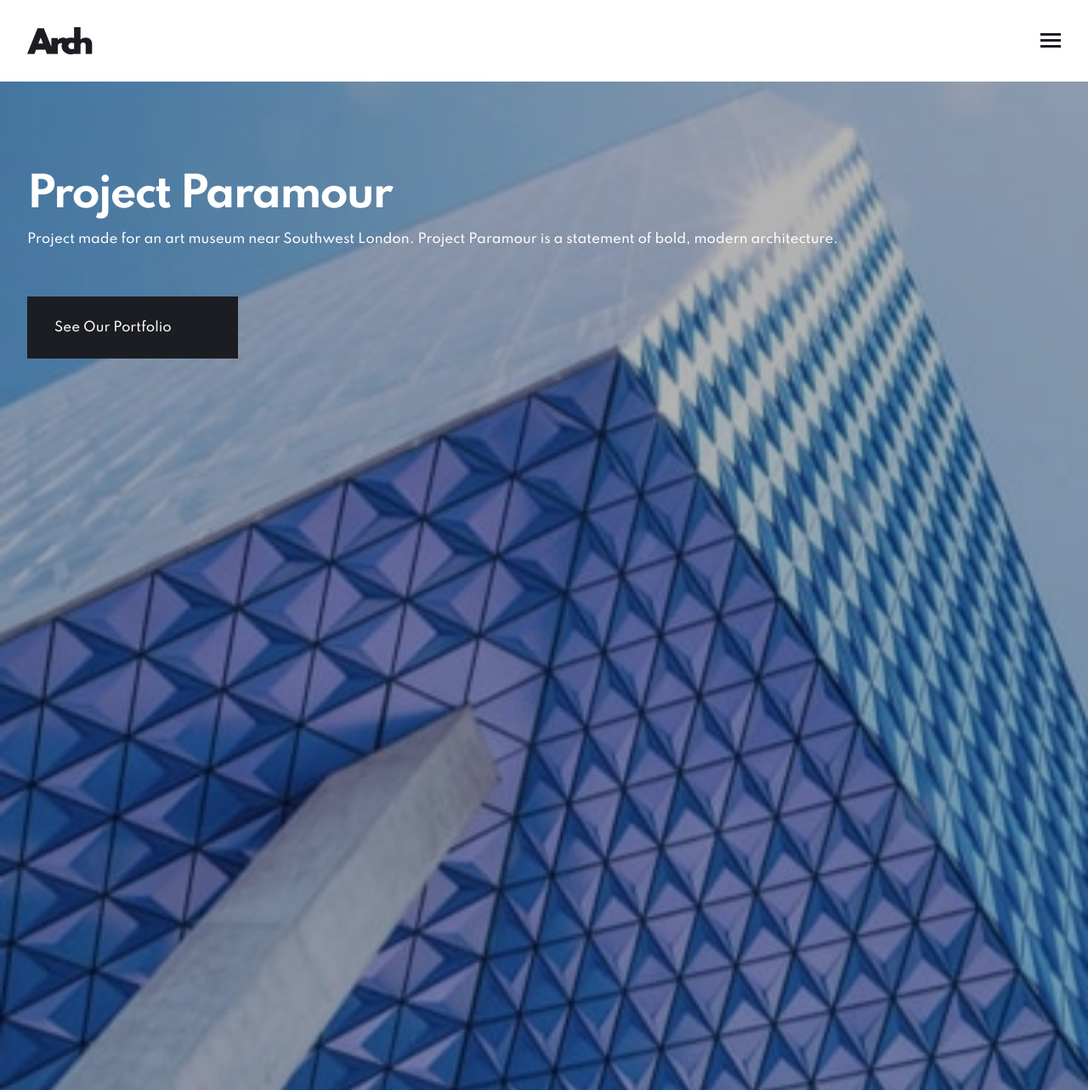
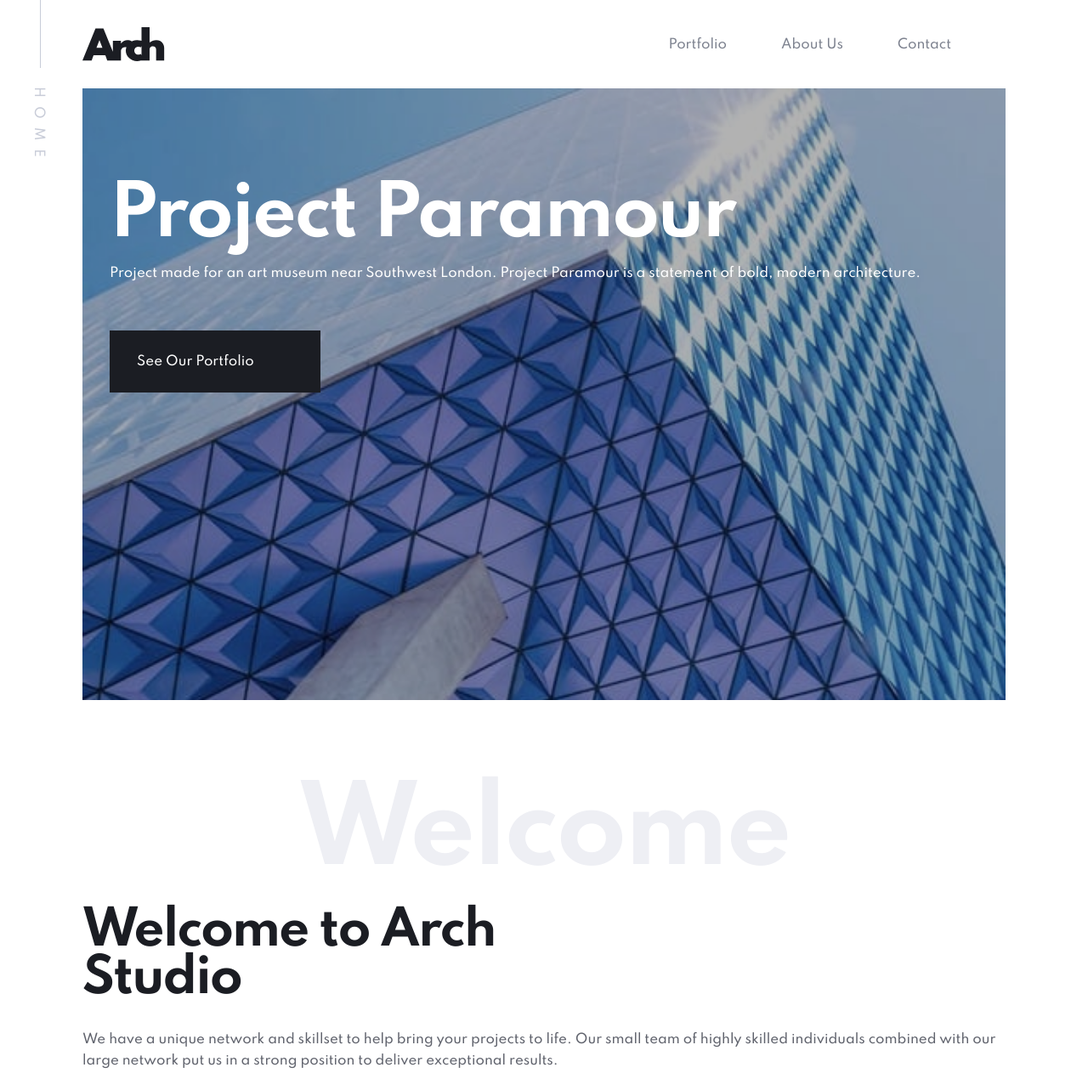
Before and after one commit to jcollier78/arch-studio-multi-page-website, a plain HTML site: page index.html in a window 1280 px wide. Shown: the top 1283 px of the page at 85% size. Drawn offline with Linux system fonts and the light colour scheme.

Commit message:
working on homepage tablet size

```diff
--- a/index.html
+++ b/index.html
@@ -18,10 +18,10 @@
 
     <!-- Desktop and tablet page label -->
     <div class="page-label">
-      Home
+      <span>Home</span>
     </div>
 
-    <div class="container flex flex-jc-sb flex-ai-c">
+    <div class="container menu">
       <div class="logo"><img src="./assets/logo.svg " alt="arch"></div>
 
       <!-- Main Menu -->
@@ -48,14 +48,12 @@
     </div>
   </header>
 
-
-
   <section class="slider">
 
     <div class="slide-container">
 
-      <div class="slide current-slide">
-        <img src="./assets/home/mobile/image-hero-paramour.jpg" alt="Project Paramour">
+      <div class="slide slide-1 current-slide">
+        <!-- <img src="./assets/home/mobile/image-hero-paramour.jpg" alt="Project Paramour"> -->
         <div class="slide-content">
           <h1>Project Paramour</h1>
           <p>Project made for an art museum near Southwest London. Project Paramour is
--- a/scss/_about-us.scss
+++ b/scss/_about-us.scss
@@ -5,10 +5,21 @@
     margin-bottom: 36px;
     padding: 170px 32px;
 
+    @media screen and (min-width: 768px) {
+        background: linear-gradient(0deg, rgba(0,0,0,0.5), rgba(0,0,0,0.5)), url(../assets/home/tablet/image-small-team.jpg);
+        margin: 0 97px;
+        padding: 170px 55px;
+    }
+
     & h2 {
         margin-bottom: 32px;
         font-size: 40px;
         line-height: 46px;
         color: white;
+
+        @media screen and (min-width: 768px) {
+            font-size: 56px;
+            line-height: 56px;
+        }
     }
 }
--- a/scss/_global.scss
+++ b/scss/_global.scss
@@ -50,6 +50,14 @@ h1.large {
     line-height: 200px;
     letter-spacing: -5px;
     color: $veryLightGrey;
+
+    @media screen and (min-width: 768px) {
+        font-size: 120px;
+        letter-spacing: -3px;
+        text-align: center;
+    }
+
+
 }
 
 a {
@@ -58,6 +66,10 @@ a {
 
 .container {
     padding: 32px;
+
+    @media screen and (min-width: 768px) {
+        padding: 32px 97px;
+    }
 }
 
 .flex {
--- a/scss/_header.scss
+++ b/scss/_header.scss
@@ -1,22 +1,91 @@
 // HEADER
+header {
+    position: relative;
+}
 
 .page-label {
     display: none;
+    position: fixed;
+    left: 48px;
+    transform-origin: top left;
+    transform: rotate(90deg);
+    text-transform: uppercase;
+    color: $lightGrey;
+    letter-spacing: 10px;
+
+    & span {
+        position: absolute;
+        top: -10px;
+        left: 102px;
+    }
+
+    &::before {
+        content: '';
+        display: block;
+        height: 1px;
+        width: 80px;
+        background-color: $lightGrey;
+
+    }
+
+    @media screen and (min-width: 768px) {
+        display: block;
+    }
 }
 
 .logo img {
     display: block;
-    width: 77px;
-    height: auto;
+    height: 32px;
+
+    @media screen and (min-width: 768px) {
+        height: 40px;
+    }
+}
+
+.menu {
+    display: flex;
+    justify-content: space-between;
+    align-items: center;
+
+    @media screen and (min-width: 768px) {
+        flex-wrap: wrap;
+        justify-content: flex-start;
+    }
 }
 
 .main-menu {
     display: none;
+
+    @media screen and (min-width: 768px) {
+        display: flex;
+        margin-left: auto;
+    }
+
+    & ul {
+        margin: 0;
+        padding: 0;
+        list-style: none;
+
+        display: flex;
+    }
+
+    & li {
+        margin-right: 4rem;
+    }
+
+    & a {
+        display: block;
+        color: $mediumGrey;
+    }
 }
 
 .mobile-menu-toggle {
     display: flex;
     align-items: center;
+
+    @media screen and (min-width: 768px) {
+        display: none;
+    }
 }
 
 .mobile-background {
@@ -30,7 +99,6 @@
 }
 
 .mobile-menu {
-    // display: none;
     position: absolute;
     width: 90%;
     background-color: $veryLightGrey;
--- a/scss/_slider.scss
+++ b/scss/_slider.scss
@@ -1,4 +1,9 @@
 // SLIDER
+.slider {
+    @media screen and (min-width: 768px) {
+        margin: 0 97px;
+    }
+}
 
 .slide-container {
     // position: relative;
@@ -19,6 +24,11 @@
         line-height: 48px;
         letter-spacing: -4;
         color: white;
+
+        @media screen and (min-width: 768px) {
+            font-size: 80px;
+            line-height: 80px;
+        }
     }
 }
 
@@ -27,11 +37,19 @@
     position: relative;
     flex: 0 0 100%;
     z-index: 1;
+    height: 560px;
 
+    @media screen and (min-width: 768px) {
+        height: 720px;
+    }
 
     & img {
         display: block;
         width: 100%;
+
+        @media screen and (min-width: 768px) {
+            content: url(../assets/home/tablet/image-hero-paramour.jpg);
+        }
     }
 
     &::before {
@@ -41,6 +59,17 @@
         top: 0;
         width: 100%;
         height: 100%;
+    }
+}
+
+.slide-1 {
+    background-image: url(../assets/home/mobile/image-hero-paramour.jpg);
+    background-repeat: no-repeat;
+    background-size: cover;
+
+
+    @media screen and (min-width: 768px) {
+        background-image: url(../assets/home/tablet/image-hero-paramour.jpg);
     }
 }
 
@@ -54,7 +83,6 @@
     top: 0;
 }
 
-
 .slide-control {
     display: none;
 }
--- a/scss/_welcome.scss
+++ b/scss/_welcome.scss
@@ -5,10 +5,20 @@
     padding: 68px 32px 68px 32px;
     position: relative;
 
+    @media screen and (min-width: 768px) {
+        padding: 0 97px;
+    }
+
     & h2 {
         margin-bottom: 30px;
         font-size: 40px;
         line-height: 46px;
+
+        @media screen and (min-width: 768px) {
+            width: 60%;
+            font-size: 56px;
+            line-height: 56px;
+        }
     }
 
     & p {
@@ -23,9 +33,18 @@
         background-color: $lightGrey;
         top: 0;
         left: 32px;
+
+        @media screen and (min-width: 768px) {
+            display: none;
+        }
+    }
+
+    & h1.large {
+        display: none;
+
+        @media screen and (min-width: 768px) {
+            display: block;
+            line-height: 175px;
+        }
     }
 }
-
-h1.large {
-    display: none;
-}
```
Also changed, not shown: css/styles.css, 1 other file.
